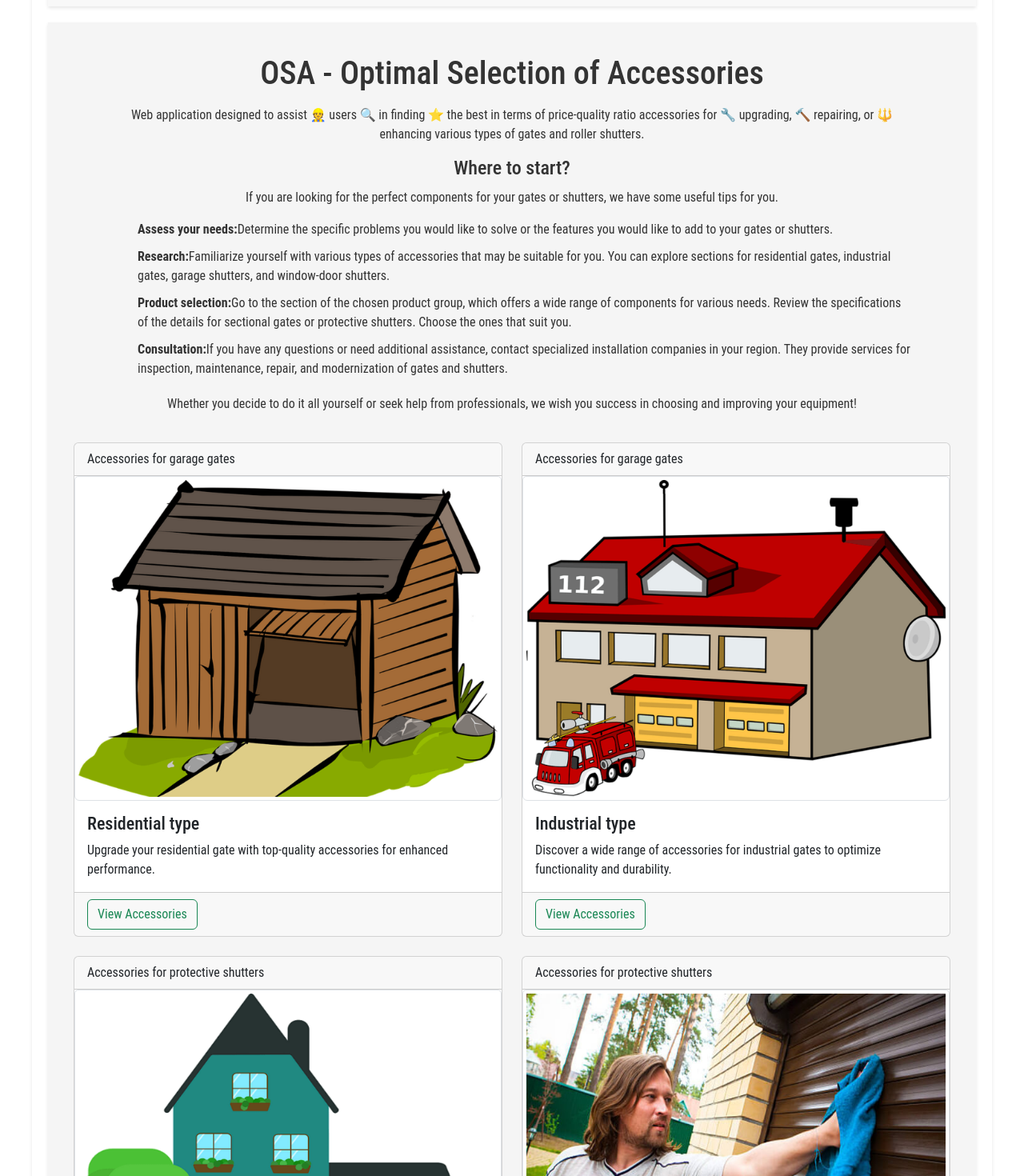
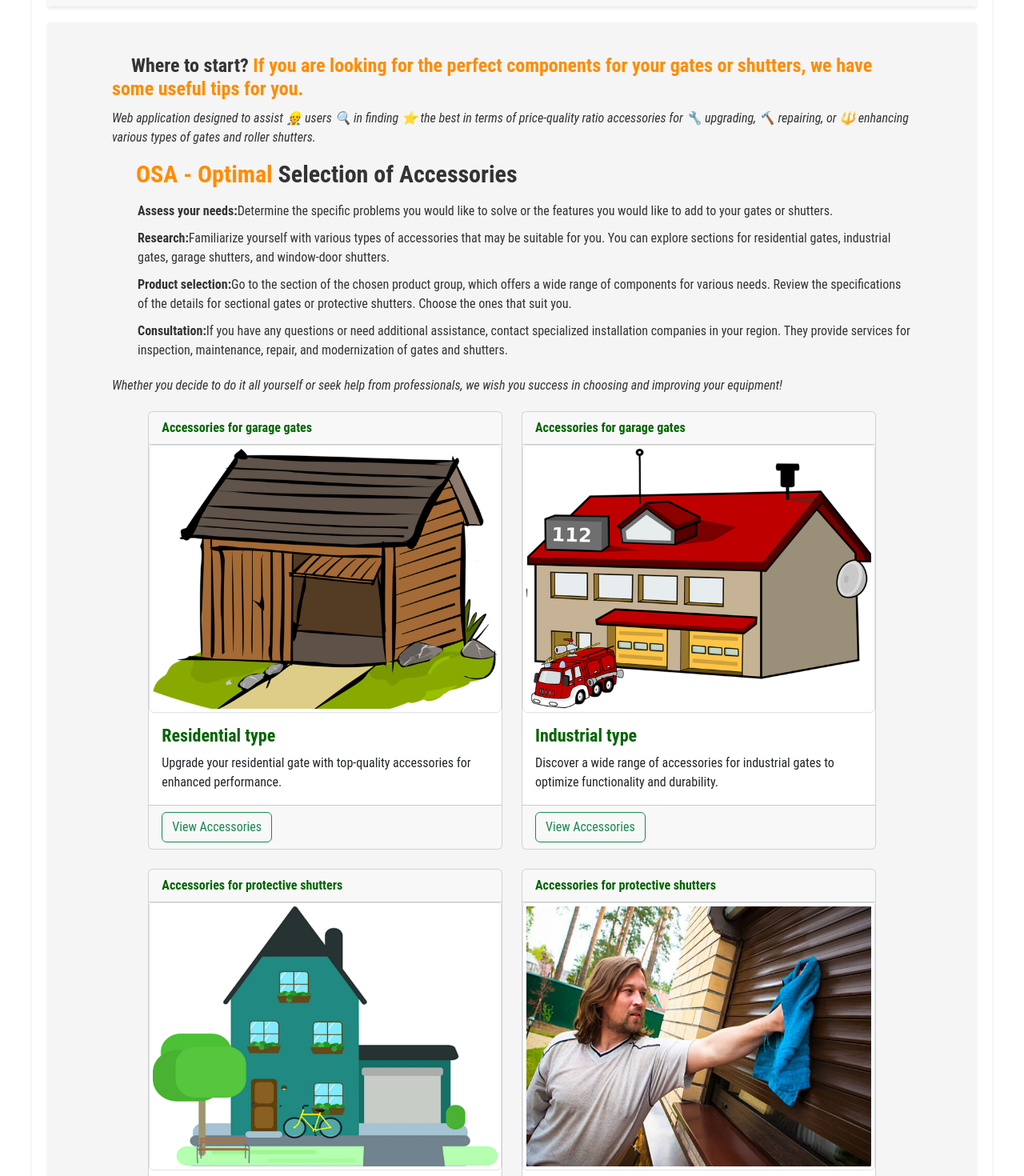
Before and after one commit to SKindij/OSAtechno, a React (Create React App) app: page / in a window 1280 px wide. Shown: the part 160-1630 px from the top of the page at 80% size. Built offline with nearby package versions, Linux system fonts and the light colour scheme.

Commit message:
chore: make general project maintenance changes

```diff
--- a/src/components/common/Common.scss
+++ b/src/components/common/Common.scss
@@ -26,7 +26,7 @@
       }
     }
     .brand-name {
-      color: $nav-text;
+      color: $brand;
       font-weight: 800;
       text-shadow: 1px 1px 2px rgba(255, 255, 255, 0.3);
       font-size: 24px;
--- a/src/components/common/Footer.js
+++ b/src/components/common/Footer.js
@@ -44,7 +44,7 @@ const Footer = () => {
         </Container>
 
         <Container className="text-center">
-            <Col className="pt-4 copy">&copy; OSAtechno v.0.8.03 by SKindij {new Date().getFullYear()} </Col>
+            <Col className="pt-4 copy">&copy; OSAtechno v.0.8.5 by SKindij {new Date().getFullYear()} </Col>
         </Container>
     </footer>
   );
--- a/src/components/pages/MainPage.js
+++ b/src/components/pages/MainPage.js
@@ -22,16 +22,15 @@ function MainPage() {
       </Helmet>
 
       <section className="purpose-section">
-        <div className="aim-content">
-        <h1 className="mb-3">OSA - Optimal Selection of Accessories</h1>
-        <p className="mb-3">
+      <div className="advices-content">
+          <h1>Where to start? <span>If you are looking for the perfect components for your gates or shutters,
+            we have some useful tips for you.</span></h1>
+          <p className="mb-3">
           Web application designed to assist 👷 users 🔍 in finding ⭐ the best in terms of price-quality ratio accessories
             for 🔧 upgrading, 🔨 repairing, or 🔱 enhancing various types of gates and roller shutters.
-        </p>
-      </div>
-      <div className="advices-content">
-          <h2>Where to start?</h2>
-            <p>If you are looking for the perfect components for your gates or shutters, we have some useful tips for you.</p>
+          </p>
+          <h2 className="mb-3"><span>OSA - Optimal</span> Selection of Accessories</h2>
+
             <ol>
               <li><strong>Assess your needs:</strong>
                 Determine the specific problems you would like to solve or the features you would like to add to your gates or shutters.
@@ -54,7 +53,7 @@ function MainPage() {
       <section className="product-groups-section">
       <Container>
         <Row xs={1} md={2} className="g-4 justify-content-center">
-          <Col>
+          <Col xs={11} md={5}>
             <Card className="card-wrapper">
             <Card.Header className="card-header">Accessories for garage gates</Card.Header>
             <Link to="/residential">
@@ -62,7 +61,7 @@ function MainPage() {
                 srcSet={`${images.residentialGate334} 334w, ${images.residentialGate668} 668w, ${images.residentialGate916} 916w`}
                 sizes="(min-width: 1200px) 525px, (min-width: 1000px) calc(11.11vw + 314px), (min-width: 780px) calc(5vw + 276px), (min-width: 640px) 505px, calc(93.75vw - 76px)"
                 className="img-fluid img-thumbnail product-group-image" alt="roller gate"
-                width={916} height={692}/>
+                width={600} height={340}/>
             </Link>
               <Card.Body>
                 <Card.Title><h3>Residential type</h3></Card.Title>
@@ -73,7 +72,7 @@ function MainPage() {
               </Card.Footer>
             </Card>
           </Col>
-          <Col>
+          <Col xs={11} md={5}>
             <Card className="card-wrapper">
               <Card.Header className="card-header">Accessories for garage gates</Card.Header>
               <Link to="/industrial">
@@ -81,7 +80,7 @@ function MainPage() {
                 srcSet={`${images.industrialGate334} 334w, ${images.industrialGate668} 668w, ${images.industrialGate916} 916w`}
                 sizes="(min-width: 1200px) 525px, (min-width: 1000px) calc(11.11vw + 314px), (min-width: 780px) calc(5vw + 276px), (min-width: 640px) 505px, calc(93.75vw - 76px)"
                 className="img-fluid img-thumbnail product-group-image" alt="roller gate"
-                width={916} height={692} />
+                width={600} height={340}/>
               </Link>
               <Card.Body>
                 <Card.Title><h3>Industrial type</h3></Card.Title>
@@ -92,7 +91,7 @@ function MainPage() {
               </Card.Footer>
             </Card>
           </Col>
-          <Col>
+          <Col xs={11} md={5}>
             <Card className="card-wrapper">
               <Card.Header className="card-header">Accessories for protective shutters</Card.Header>
               <Link to="/garageroller">
@@ -100,7 +99,7 @@ function MainPage() {
                 srcSet={`${images.garageRollet334} 334w, ${images.garageRollet668} 668w, ${images.garageRollet916} 916w`}
                 sizes="(min-width: 1200px) 525px, (min-width: 1000px) calc(11.11vw + 314px), (min-width: 780px) calc(5vw + 276px), (min-width: 640px) 505px, calc(93.75vw - 76px)"
                 className="img-fluid img-thumbnail product-group-image" alt="roller gate"
-                width={916} height={692} />
+                width={600} height={340}/>
               </Link>
               <Card.Body>
                 <Card.Title><h3>Garage type</h3></Card.Title>
@@ -111,7 +110,7 @@ function MainPage() {
               </Card.Footer>
             </Card>
           </Col>
-          <Col>
+          <Col xs={11} md={5}>
             <Card className="card-wrapper">
               <Card.Header className="card-header">Accessories for protective shutters</Card.Header>
               <Link to="/windowroller">
@@ -119,7 +118,7 @@ function MainPage() {
                 srcSet={`${images.windowRollet334} 334w, ${images.windowRollet668} 668w, ${images.windowRollet916} 916w`}
                 sizes="(min-width: 1200px) 525px, (min-width: 1000px) calc(11.11vw + 314px), (min-width: 780px) calc(5vw + 276px), (min-width: 640px) 505px, calc(93.75vw - 76px)"
                 className="img-fluid img-thumbnail product-group-image" alt="roller gate"
-                width={916} height={692} />
+                width={600} height={340}/>
               </Link>
               <Card.Body>
                 <Card.Title><h3>Window type</h3></Card.Title>
--- a/src/components/pages/Pages.scss
+++ b/src/components/pages/Pages.scss
@@ -8,21 +8,32 @@
   /* here are styles for the first block */
   .purpose-section {
     padding: 20px 60px;
-    text-align: center;
+
     @media (max-width: 768px) {
       padding: 2px 6px;
     }
     .advices-content {
       margin: 0 auto;
-      text-align: center;
-      h2 {
-        font-size: 24px;
+
+      h1 {
         margin-bottom: 10px;
+        font-size: 24px; font-weight: 600;
+        text-indent: 1em; line-height: 1.2;
+        span {
+          color: darkorange;
+        }
       }
       p {
-        font-size: 16px;
+        font-size: 16px; font-style: italic;
         line-height: 1.5;
-        margin-bottom: 16px;
+
+      }
+      h2 {
+        font-size: 30px; font-weight: 800;
+        text-indent: 1em;
+        span {
+          color: darkorange;
+        }
       }
       ol {
         text-align: left;
@@ -44,13 +55,13 @@
       height: 100%;
       /* smooth transition for backlight effect */
       transition: box-shadow 0.3s ease;
+      .card-header, h3 {
+        font-weight: bold;
+        color: darkgreen;
+      }
       &:hover {
         /* сhange shadow when hovering over card */
         box-shadow: 0 0 10px $shadow-effect;
-        .card-header, h3 {
-          font-weight: bold;
-          color: darkgreen;
-        }
       }
     }
     h3 {
@@ -86,6 +97,17 @@
           margin-top: 10px;
           width: 50%;
         }
+      }
+      .add-button, .view-button, .quantity-input {
+        font-size: 1rem;
+        padding: 0.4rem 0.75rem;
+      }
+      .add-button {
+        width: 100%;
+      }
+      .view-button {
+        width: 100%;
+        margin-top: 10px;
       }
     }
     .card-highlight {
--- a/src/variables.scss
+++ b/src/variables.scss
@@ -1,8 +1,6 @@
 // Text Color:
-$nav-text: #35080e;
-$header-text: #1f0004;
+$brand: #35080e;
 $main-text: #333333;
-$footer-text: #12093f;
 $lighter-text: rgba(0, 0, 0, 0.4);
 
 // Main Part of the Site:
```
